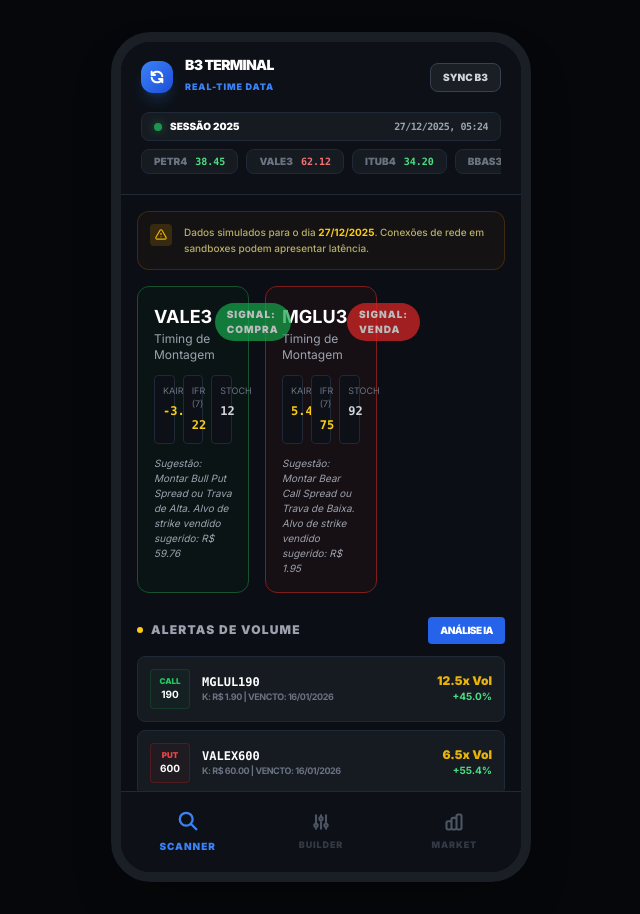
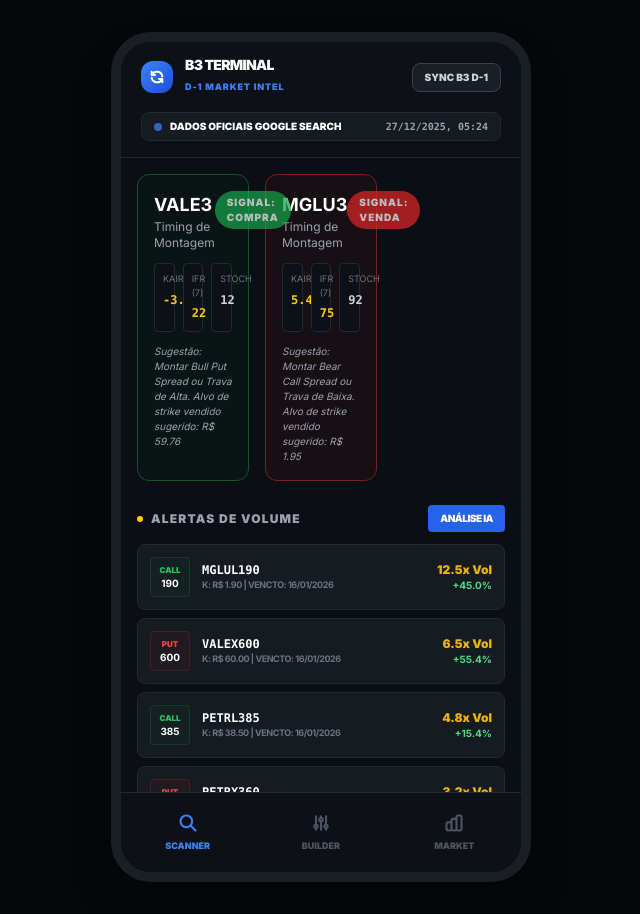
Before and after one commit to flavio-m-santos/b3-options-app, a React (Vite) app: page / in a window 1280 px wide. Shown: the whole page, without its empty margins (319-959 px from the left). Built offline with nearby package versions, Linux system fonts and the light colour scheme.

Commit message:
Add files via upload

```diff
--- a/App.tsx
+++ b/App.tsx
@@ -1,190 +1,175 @@
+
 import React, { useState, useEffect } from 'react';
-import { MOCK_TICKERS } from './constants';
+import { MOCK_TICKERS, MOCK_OPTIONS } from './constants';
 import { OptionData } from './types';
 import Scanner from './components/Scanner';
 import StrategyBuilder from './components/StrategyBuilder';
 import VolumeMonitor from './components/VolumeMonitor';
 import TechnicalSignals from './components/TechnicalSignals';
-import { analyzeAtypicalMovements } from './services/geminiService';
+import { analyzeAtypicalMovements, AnalysisResult } from './services/geminiService';
 
 const App: React.FC = () => {
   const [activeTab, setActiveTab] = useState<'scanner' | 'builder' | 'market'>('scanner');
-  const [aiAnalysis, setAiAnalysis] = useState<string | null>(null);
+  const [aiAnalysis, setAiAnalysis] = useState<AnalysisResult | null>(null);
   const [isAnalyzing, setIsAnalyzing] = useState(false);
   const [lastUpdate, setLastUpdate] = useState<string>("");
   const [isSyncing, setIsSyncing] = useState(false);
-  const [viewMode, setViewMode] = useState<'mobile' | 'web'>('mobile');
+  const [hasKey, setHasKey] = useState<boolean | null>(null);
 
-  const updateTimestamp = () => {
+  useEffect(() => {
+    const checkKeySelection = async () => {
+      if (window.aistudio && typeof window.aistudio.hasSelectedApiKey === 'function') {
+        const selected = await window.aistudio.hasSelectedApiKey();
+        setHasKey(selected);
+      } else {
+        setHasKey(true);
+      }
+    };
+    checkKeySelection();
+
+    const updateTime = () => {
       const now = new Date();
       setLastUpdate(now.toLocaleString('pt-BR', {
-      day: '2-digit',
-      month: '2-digit',
-      year: 'numeric',
-      hour: '2-digit',
-      minute: '2-digit'
+        day: '2-digit', month: '2-digit', year: 'numeric',
+        hour: '2-digit', minute: '2-digit'
       }));
     };
-
-  useEffect(() => {
-    updateTimestamp();
+    updateTime();
   }, []);
 
-  const handleSync = () => {
-    setIsSyncing(true);
-    setTimeout(() => {
-      updateTimestamp();
-      setIsSyncing(false);
-    }, 800);
+  const handleSelectKey = async () => {
+    if (window.aistudio && typeof window.aistudio.openSelectKey === 'function') {
+      await window.aistudio.openSelectKey();
+      setHasKey(true);
+    }
   };
 
   const handleAiAnalysis = async (options: OptionData[]) => {
     setIsAnalyzing(true);
-
-    // Verificação de chave se o ambiente permitir
-    if (window.aistudio) {
-      const hasKey = await window.aistudio.hasSelectedApiKey();
-      if (!hasKey) {
-        await window.aistudio.openSelectKey();
-        // Prosseguimos assumindo que o usuário selecionou, para evitar race conditions
-      }
-    }
-
     try {
       const result = await analyzeAtypicalMovements(options, MOCK_TICKERS);
       setAiAnalysis(result);
     } catch (error) {
-      setAiAnalysis("Erro na análise. Verifique sua chave de API.");
+      setAiAnalysis({ text: "Erro na conexão com a IA.", sources: [] });
     } finally {
       setIsAnalyzing(false);
     }
   };
 
-  const formatAiResponse = (text: string) => {
-    const parts = text.split(/(\*\*.*?\*\*)/g);
-    return parts.map((part, index) => {
-      if (part.startsWith('**') && part.endsWith('**')) {
-        return <span key={index} className="text-blue-300 font-bold">{part.slice(2, -2)}</span>;
-      }
-      return part;
-    });
+  const handleSync = async () => {
+    setIsSyncing(true);
+    // Dispara uma análise baseada em busca real ao clicar em Sync
+    await handleAiAnalysis(MOCK_OPTIONS);
+    setIsSyncing(false);
   };
 
+  if (hasKey === false) {
     return (
-    <div className={`min-h-screen flex justify-center bg-[#05070a] ${viewMode === 'mobile' ? 'items-center sm:py-8' : ''}`}>
-      <div className={`
-        transition-all duration-500 ease-in-out flex flex-col bg-[#0b0e14] shadow-2xl overflow-hidden relative
-        ${viewMode === 'mobile'
-          ? 'w-full max-w-[420px] h-[100dvh] sm:h-[850px] sm:rounded-[2.5rem] sm:border-[10px] sm:border-[#1a1f26]'
-          : 'w-full min-h-screen'
+      <div className="min-h-screen flex items-center justify-center bg-[#05070a] p-6">
+        <div className="bg-[#0b0e14] border border-gray-800 p-8 rounded-[2rem] max-w-sm w-full shadow-2xl text-center space-y-6">
+          <div className="bg-blue-600/10 w-16 h-16 rounded-2xl flex items-center justify-center mx-auto mb-4 border border-blue-600/20">
+            <svg className="w-8 h-8 text-blue-500" fill="none" stroke="currentColor" viewBox="0 0 24 24">
+              <path strokeLinecap="round" strokeLinejoin="round" strokeWidth="2" d="M15 7a2 2 0 012 2m4 0a6 6 0 01-7.743 5.743L11 17H9v2H7v2H4a1 1 0 01-1-1v-2.586a1 1 0 01.293-.707l5.964-5.964A6 6 0 1121 9z" />
+            </svg>
+          </div>
+          <h2 className="text-xl font-black text-white uppercase tracking-tighter">Dados Reais B3</h2>
+          <p className="text-sm text-gray-400 leading-relaxed">
+            Para buscar relatórios de posições D-1 em tempo real, conecte sua chave de API.
+          </p>
+          <button onClick={handleSelectKey} className="w-full bg-blue-600 hover:bg-blue-700 text-white font-black py-4 rounded-xl uppercase tracking-widest text-[10px]">
+            Conectar Chave de API
+          </button>
+        </div>
+      </div>
+    );
   }
-      `}>
+
+  return (
+    <div className="min-h-screen flex justify-center bg-[#05070a]">
+      <div className="flex flex-col bg-[#0b0e14] shadow-2xl overflow-hidden relative w-full max-w-[420px] h-[100dvh] sm:h-[850px] sm:rounded-[2.5rem] sm:border-[10px] sm:border-[#1a1f26] sm:my-8">
 
         <header className="bg-[#0d1117] border-b border-gray-800 px-5 py-4 shrink-0 z-30">
           <div className="flex items-center justify-between mb-4">
             <div className="flex items-center gap-3">
-              <div className="bg-gradient-to-br from-blue-500 to-blue-700 p-2 rounded-xl shadow-lg shadow-blue-500/20">
+              <div className="bg-gradient-to-br from-blue-500 to-blue-700 p-2 rounded-xl">
                 <svg className={`w-4 h-4 text-white ${isSyncing ? 'animate-spin' : ''}`} fill="none" stroke="currentColor" viewBox="0 0 24 24"><path strokeLinecap="round" strokeLinejoin="round" strokeWidth="3" d="M4 4v5h.582m15.356 2A8.001 8.001 0 004.582 9m0 0H9m11 11v-5h-.581m0 0a8.003 8.003 0 01-15.357-2m15.357 2H15" /></svg>
               </div>
               <div>
                 <h1 className="text-sm font-black text-white uppercase tracking-tighter leading-none">B3 Terminal</h1>
-                <span className="text-[9px] text-blue-500 font-black tracking-widest uppercase">Real-time Data</span>
+                <span className="text-[9px] text-blue-500 font-black tracking-widest uppercase">D-1 Market Intel</span>
               </div>
             </div>
-
-            <div className="flex items-center gap-2">
             <button
               onClick={handleSync}
               disabled={isSyncing}
-                className="bg-[#1a1f26] hover:bg-[#252b33] text-[10px] font-black text-gray-300 px-3 py-1.5 rounded-lg border border-gray-700 transition-all active:scale-95"
+              className="bg-[#1a1f26] active:bg-blue-900 text-[10px] font-black text-gray-300 px-3 py-1.5 rounded-lg border border-gray-700 disabled:opacity-50"
             >
-                {isSyncing ? 'SYNC...' : 'SYNC B3'}
+              {isSyncing ? 'BUSCANDO...' : 'SYNC B3 D-1'}
             </button>
-            </div>
           </div>
 
           <div className="flex flex-col gap-2">
             <div className="flex items-center justify-between bg-[#161b22] px-3 py-1.5 rounded-lg border border-gray-800">
               <div className="flex items-center gap-2">
-                <div className="w-2 h-2 bg-green-500 rounded-full animate-pulse shadow-[0_0_8px_rgba(34,197,94,0.6)]"></div>
-                <span className="text-[10px] font-black text-white uppercase">Sessão {new Date().getFullYear()}</span>
+                <div className="w-2 h-2 bg-blue-500 rounded-full animate-pulse"></div>
+                <span className="text-[10px] font-black text-white uppercase">Dados Oficiais Google Search</span>
               </div>
-              <span className="text-[10px] text-gray-400 font-mono font-bold tracking-tighter">{lastUpdate}</span>
-            </div>
-
-            <div className="flex gap-2 overflow-x-auto no-scrollbar pb-1">
-              {MOCK_TICKERS.map(ticker => (
-                <div key={ticker.symbol} className="bg-[#161b22] border border-gray-800 px-3 py-1 rounded-lg flex items-center gap-2 min-w-fit hover:border-blue-900 transition-colors">
-                  <span className="text-[10px] font-black text-gray-500">{ticker.symbol}</span>
-                  <span className={`text-[10px] font-mono font-bold ${ticker.changePercent >= 0 ? 'text-green-400' : 'text-red-400'}`}>
-                    {ticker.price.toFixed(2)}
-                  </span>
-                </div>
-              ))}
+              <span className="text-[10px] text-gray-400 font-mono font-bold">{lastUpdate}</span>
             </div>
           </div>
         </header>
 
-        <main className={`flex-1 overflow-y-auto p-4 ${viewMode === 'web' ? 'container mx-auto max-w-7xl' : ''}`}>
-          <div className="mb-4 bg-yellow-900/10 border border-yellow-700/30 rounded-xl p-3 flex items-start gap-3">
-            <div className="bg-yellow-600/20 p-1 rounded">
-              <svg className="w-3.5 h-3.5 text-yellow-500 shrink-0" fill="none" viewBox="0 0 24 24" stroke="currentColor"><path strokeLinecap="round" strokeLinejoin="round" strokeWidth="2" d="M12 9v2m0 4h.01m-6.938 4h13.856c1.54 0 2.502-1.667 1.732-3L13.732 4c-.77-1.333-2.694-1.333-3.464 0L3.34 16c-.77 1.333.192 3 1.732 3z" /></svg>
+        <main className="flex-1 overflow-y-auto p-4 no-scrollbar">
+          {activeTab === 'scanner' && (
+            <div className="space-y-4">
+              <TechnicalSignals />
+
+              {aiAnalysis && (
+                <div className="p-4 bg-blue-950/20 rounded-xl border border-blue-500/30 mb-4">
+                  <div className="flex items-center justify-between mb-3">
+                    <h3 className="text-xs font-black text-blue-400 uppercase flex items-center gap-2">
+                      <svg className="w-3 h-3" fill="currentColor" viewBox="0 0 24 24"><path d="M12 2C6.48 2 2 6.48 2 12s4.48 10 10 10 10-4.48 10-10S17.52 2 12 2zm-1 17.93c-3.95-.49-7-3.85-7-7.93 0-.62.08-1.21.21-1.79L9 15v1c0 1.1.9 2 2 2v1.93zm6.9-2.54c-.26-.81-1-1.39-1.9-1.39h-1v-3c0-.55-.45-1-1-1H8v-2h2c.55 0 1-.45 1-1V7h2c1.1 0 2-.9 2-2v-.41c2.93 1.19 5 4.06 5 7.41 0 2.08-.8 3.97-2.1 5.39z"/></svg>
+                      Panorama B3 D-1 (Real)
+                    </h3>
                   </div>
-            <p className="text-[10px] text-yellow-200/70 leading-relaxed font-medium">
-              Dados simulados para o dia <span className="text-yellow-400 font-bold">{new Date().toLocaleDateString('pt-BR')}</span>. Conexões de rede em sandboxes podem apresentar latência.
-            </p>
-          </div>
+                  <p className="text-[11px] text-gray-300 leading-relaxed whitespace-pre-wrap mb-4">{aiAnalysis.text}</p>
 
-          {activeTab === 'scanner' && (
-            <div className="space-y-4 animate-in fade-in duration-300">
-              <TechnicalSignals />
-              <div className={viewMode === 'web' ? 'grid grid-cols-1 md:grid-cols-2 gap-6 items-start' : ''}>
-                <Scanner onAnalyze={handleAiAnalysis} isAnalyzing={isAnalyzing} />
-                {aiAnalysis && (
-                  <div className={`mt-6 animate-in zoom-in-95 fade-in duration-500 relative group`}>
-                    <div className="absolute -inset-1 bg-gradient-to-r from-blue-600/20 to-cyan-600/20 rounded-2xl blur-xl opacity-50"></div>
-                    <div className="relative bg-[#0d1117] rounded-2xl border border-blue-500/30 shadow-2xl overflow-hidden">
-                      <div className="p-5">
-                        <div className="flex justify-between items-center mb-4">
-                          <h3 className="text-xs font-black text-white uppercase tracking-widest flex items-center gap-2">
-                            <span className="w-2 h-2 bg-blue-500 rounded-full animate-pulse-blue"></span>
-                            Análise Cognitiva Gemini
-                          </h3>
-                          <button onClick={() => setAiAnalysis(null)} className="text-gray-500 hover:text-white transition-colors">
-                            <svg className="w-5 h-5" fill="none" viewBox="0 0 24 24" stroke="currentColor"><path strokeLinecap="round" strokeLinejoin="round" strokeWidth="2" d="M6 18L18 6M6 6l12 12" /></svg>
-                          </button>
-                        </div>
-                        <div className="text-[11px] text-gray-300 leading-relaxed font-medium whitespace-pre-wrap bg-[#161b22] p-4 rounded-xl border border-gray-800">
-                          {formatAiResponse(aiAnalysis)}
-                        </div>
-                      </div>
+                  {aiAnalysis.sources.length > 0 && (
+                    <div className="border-t border-blue-900/50 pt-3">
+                      <span className="text-[8px] font-black text-blue-500 uppercase tracking-widest mb-2 block">Fontes Consultadas:</span>
+                      <div className="flex flex-wrap gap-2">
+                        {aiAnalysis.sources.map((source, i) => (
+                          <a key={i} href={source.uri} target="_blank" rel="noopener noreferrer" className="text-[9px] bg-[#0d1117] text-gray-400 px-2 py-1 rounded border border-gray-800 hover:text-blue-400 transition-colors truncate max-w-[150px]">
+                            {source.title}
+                          </a>
+                        ))}
                       </div>
                     </div>
                   )}
                 </div>
+              )}
+
+              <Scanner onAnalyze={handleAiAnalysis} isAnalyzing={isAnalyzing} />
             </div>
           )}
-
-          {activeTab === 'builder' && <div className="animate-in fade-in duration-300 h-full"><StrategyBuilder /></div>}
-          {activeTab === 'market' && <div className="animate-in fade-in duration-300 h-full"><VolumeMonitor /></div>}
+          {activeTab === 'builder' && <StrategyBuilder />}
+          {activeTab === 'market' && <VolumeMonitor />}
         </main>
 
-        <nav className="shrink-0 bg-[#0d1117] border-t border-gray-800 safe-bottom">
-          <div className={`flex justify-around items-center h-20 ${viewMode === 'web' ? 'max-w-md mx-auto' : ''}`}>
-            {[
-              { id: 'scanner', icon: <path strokeLinecap="round" strokeLinejoin="round" strokeWidth="2.5" d="M21 21l-6-6m2-5a7 7 0 11-14 0 7 7 0 0114 0z" />, label: 'Scanner' },
-              { id: 'builder', icon: <path strokeLinecap="round" strokeLinejoin="round" strokeWidth="2.5" d="M12 6V4m0 2a2 2 0 100 4m0-4a2 2 0 110 4m-6 8a2 2 0 100-4m0 4a2 2 0 110-4m0 4v2m0-6V4m6 6v10m6-2a2 2 0 100-4m0 4a2 2 0 110-4m0 4v2m0-6V4" />, label: 'Builder' },
-              { id: 'market', icon: <path strokeLinecap="round" strokeLinejoin="round" strokeWidth="2.5" d="M9 19v-6a2 2 0 00-2-2H5a2 2 0 00-2 2v6a2 2 0 002 2h2a2 2 0 002-2zm0 0V9a2 2 0 012-2h2a2 2 0 012 2v10m-6 0a2 2 0 002 2h2a2 2 0 002-2m0 0V5a2 2 0 012-2h2a2 2 0 012 2v14a2 2 0 01-2 2h-2a2 2 0 01-2-2z" />, label: 'Market' }
-            ].map(tab => (
-              <button
-                key={tab.id}
-                onClick={() => setActiveTab(tab.id as any)}
-                className={`flex flex-col items-center gap-1.5 flex-1 transition-all duration-300 ${activeTab === tab.id ? 'text-blue-500 scale-110' : 'text-gray-600'}`}
-              >
-                <svg className="w-5 h-5" fill="none" stroke="currentColor" viewBox="0 0 24 24">{tab.icon}</svg>
-                <span className={`text-[9px] font-black uppercase tracking-widest ${activeTab === tab.id ? 'opacity-100' : 'opacity-60'}`}>{tab.label}</span>
+        <nav className="shrink-0 bg-[#0d1117] border-t border-gray-800 h-20">
+          <div className="flex justify-around items-center h-full">
+            <button onClick={() => setActiveTab('scanner')} className={`flex flex-col items-center gap-1.5 flex-1 ${activeTab === 'scanner' ? 'text-blue-500' : 'text-gray-600'}`}>
+              <svg className="w-5 h-5" fill="none" stroke="currentColor" viewBox="0 0 24 24"><path strokeLinecap="round" strokeLinejoin="round" strokeWidth="2.5" d="M21 21l-6-6m2-5a7 7 0 11-14 0 7 7 0 0114 0z" /></svg>
+              <span className="text-[9px] font-black uppercase">Scanner</span>
             </button>
-            ))}
+            <button onClick={() => setActiveTab('builder')} className={`flex flex-col items-center gap-1.5 flex-1 ${activeTab === 'builder' ? 'text-blue-500' : 'text-gray-600'}`}>
+              <svg className="w-5 h-5" fill="none" stroke="currentColor" viewBox="0 0 24 24"><path strokeLinecap="round" strokeLinejoin="round" strokeWidth="2.5" d="M12 6V4m0 2a2 2 0 100 4m0-4a2 2 0 110 4m-6 8a2 2 0 100-4m0 4a2 2 0 110-4m0 4v2m0-6V4m6 6v10m6-2a2 2 0 100-4m0 4a2 2 0 110-4m0 4v2m0-6V4" /></svg>
+              <span className="text-[9px] font-black uppercase">Builder</span>
+            </button>
+            <button onClick={() => setActiveTab('market')} className={`flex flex-col items-center gap-1.5 flex-1 ${activeTab === 'market' ? 'text-blue-500' : 'text-gray-600'}`}>
+              <svg className="w-5 h-5" fill="none" stroke="currentColor" viewBox="0 0 24 24"><path strokeLinecap="round" strokeLinejoin="round" strokeWidth="2.5" d="M9 19v-6a2 2 0 00-2-2H5a2 2 0 00-2 2v6a2 2 0 002 2h2a2 2 0 002-2zm0 0V9a2 2 0 012-2h2a2 2 0 012 2v10m-6 0a2 2 0 002 2h2a2 2 0 002-2m0 0V5a2 2 0 012-2h2a2 2 0 012 2v14a2 2 0 01-2 2h-2a2 2 0 01-2-2z" /></svg>
+              <span className="text-[9px] font-black uppercase">Market</span>
+            </button>
           </div>
         </nav>
       </div>
```
Also changed, not shown: services/geminiService.ts (+41 -40 lines). Lines whose indentation alone changed are shown as unchanged.
